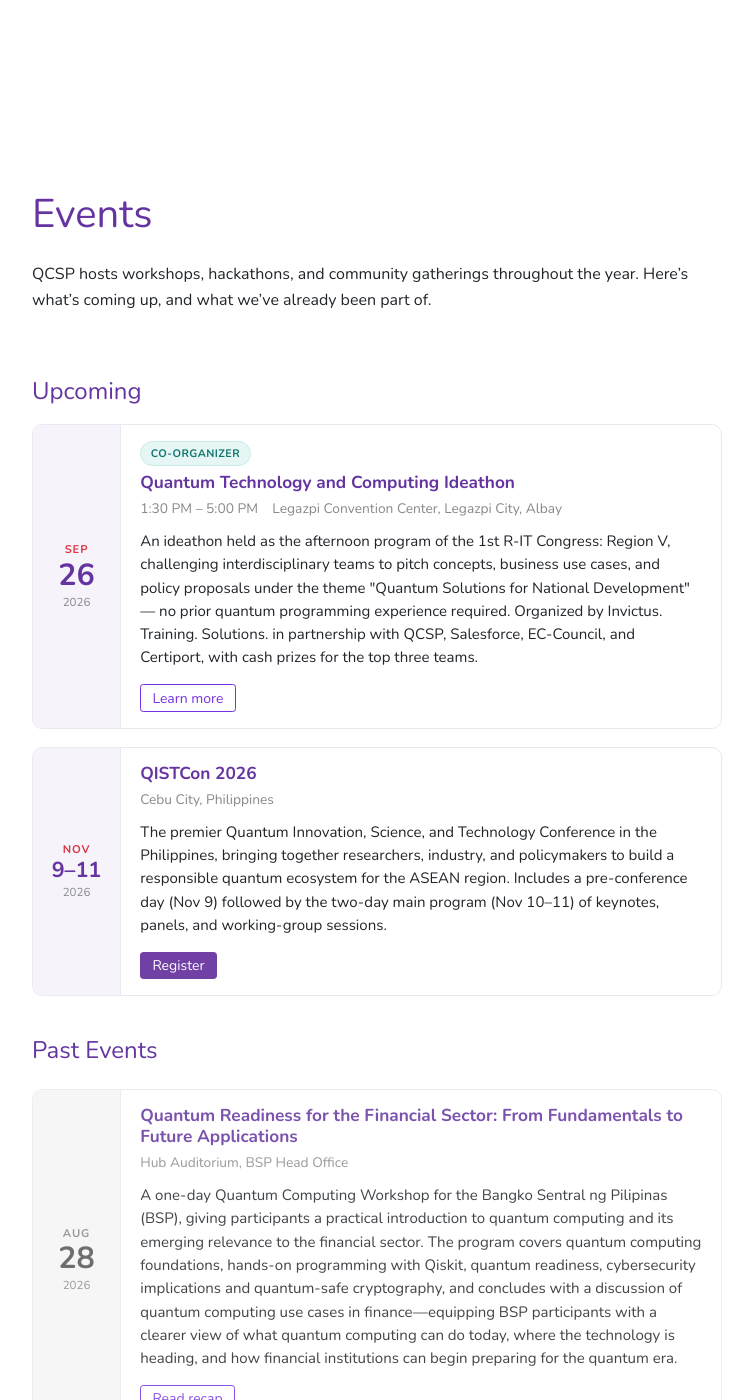
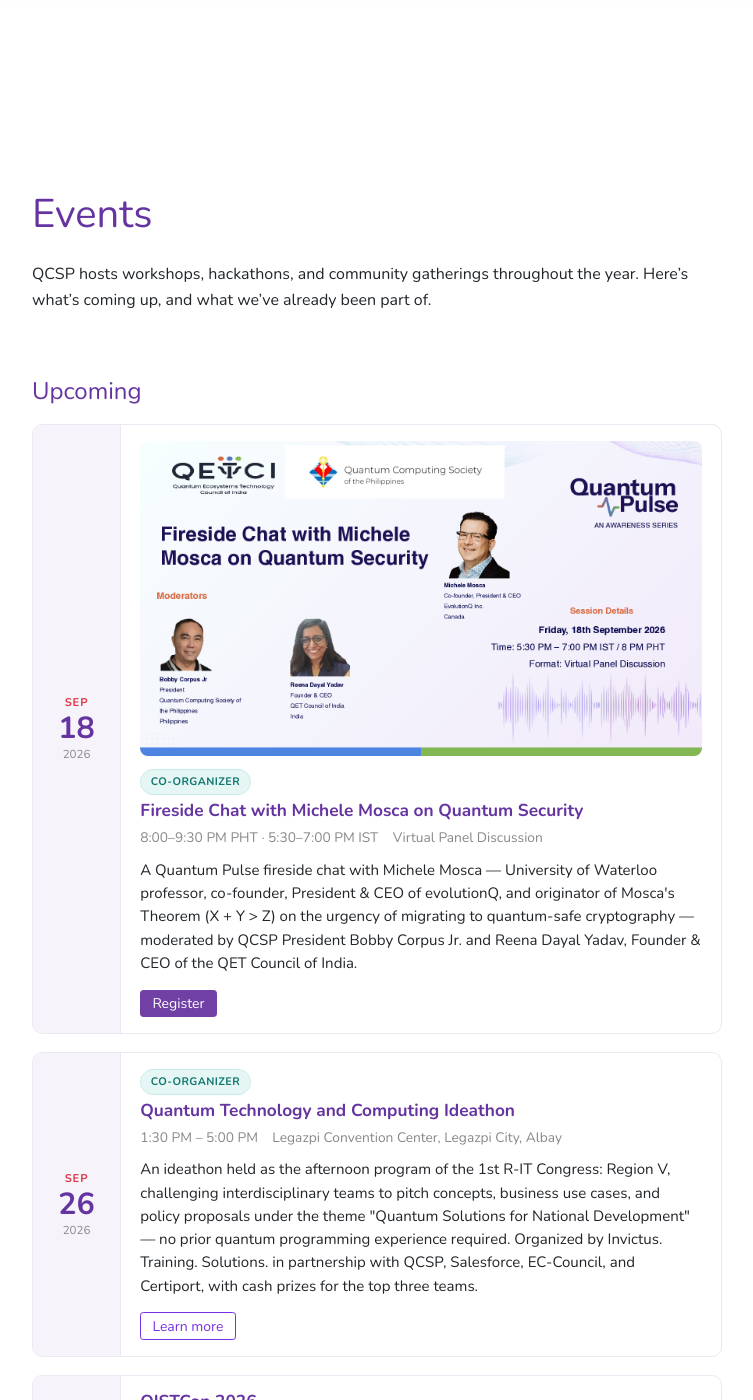
Before and after one commit to corpbob-qcsp/Quantum-Computing-Philippines.github.io, a Jekyll site: the page built from _pages/events.md, in a window 1280 px wide and 1400 px high. Shown: the whole window, without its empty margins (263-1016 px from the left). Built offline with Jekyll 4.4.1, drawn with Linux system fonts in a browser that asks for light colours; nearby versions of some CDN libraries.

Commit message:
add new event

```diff
--- a/_data/events.yml
+++ b/_data/events.yml
@@ -9,6 +9,7 @@
 #   time: "9:00 AM"         # optional, free text
 #   venue: "Venue name, City"
 #   description: "One or two sentence description of the event."
+#   image: assets/images/example-poster.png  # optional; event poster/flyer, shown above the title
 #   register_url: "https://..."   # optional; omit to hide the Register button
 #   learn_more_url: "https://..." # optional; omit to hide the Learn more link
 #   recap_url: "/news/..."        # optional; once an event is over, link to its news recap
@@ -237,6 +238,15 @@
   learn_more_url: "/workshop-bsp-2026.html"
   recap_url: "/news/2026-08-28-bsp-quantum-readiness-workshop/"
 
+- title: "Fireside Chat with Michele Mosca on Quantum Security"
+  date: 2026-09-18
+  time: "8:00–9:30 PM PHT · 5:30–7:00 PM IST"
+  venue: "Virtual Panel Discussion"
+  description: "A Quantum Pulse fireside chat with Michele Mosca — University of Waterloo professor, co-founder, President & CEO of evolutionQ, and originator of Mosca's Theorem (X + Y > Z) on the urgency of migrating to quantum-safe cryptography — moderated by QCSP President Bobby Corpus Jr. and Reena Dayal Yadav, Founder & CEO of the QET Council of India."
+  image: assets/images/mosca_fireside_chat.png
+  register_url: "https://bit.ly/3UD6xWB"
+  role: "Co-organizer"
+
 - title: "Quantum Technology and Computing Ideathon"
   date: 2026-09-26
   time: "1:30 PM – 5:00 PM"
--- a/_pages/events.md
+++ b/_pages/events.md
@@ -74,6 +74,7 @@
   padding: 0.2rem 0.6rem;
   margin-bottom: 0.4rem;
 }
+.event-poster { width: 100%; border-radius: 8px; margin-bottom: 0.8rem; display: block; }
 .event-card.is-past { opacity: 0.85; }
 .event-card.is-past .event-date { background: #f5f5f5; }
 .event-card.is-past .event-date .month,
@@ -122,6 +123,7 @@
     {% endif %}
   </div>
   <div class="event-body">
+    {% if event.image %}<img class="event-poster" src="{% unless event.image contains '://' %}{{site.baseurl}}/{% endunless %}{{ event.image }}" alt="{{ event.title }}">{% endif %}
     {% if event.role %}<span class="badge-role d-block" style="width: fit-content;">{{ event.role }}</span>{% endif %}
     <h2 class="event-title">{{ event.title }}</h2>
     <div class="event-meta">
@@ -169,6 +171,7 @@
     {% endif %}
   </div>
   <div class="event-body">
+    {% if event.image %}<img class="event-poster" src="{% unless event.image contains '://' %}{{site.baseurl}}/{% endunless %}{{ event.image }}" alt="{{ event.title }}">{% endif %}
     {% if event.role %}<span class="badge-role d-block" style="width: fit-content;">{{ event.role }}</span>{% endif %}
     <h2 class="event-title">{{ event.title }}</h2>
     <div class="event-meta">
```
Also changed, not shown: _pages/senior-advisers.md (+1 -1 lines), assets/images/mosca_fireside_chat.png (added).
